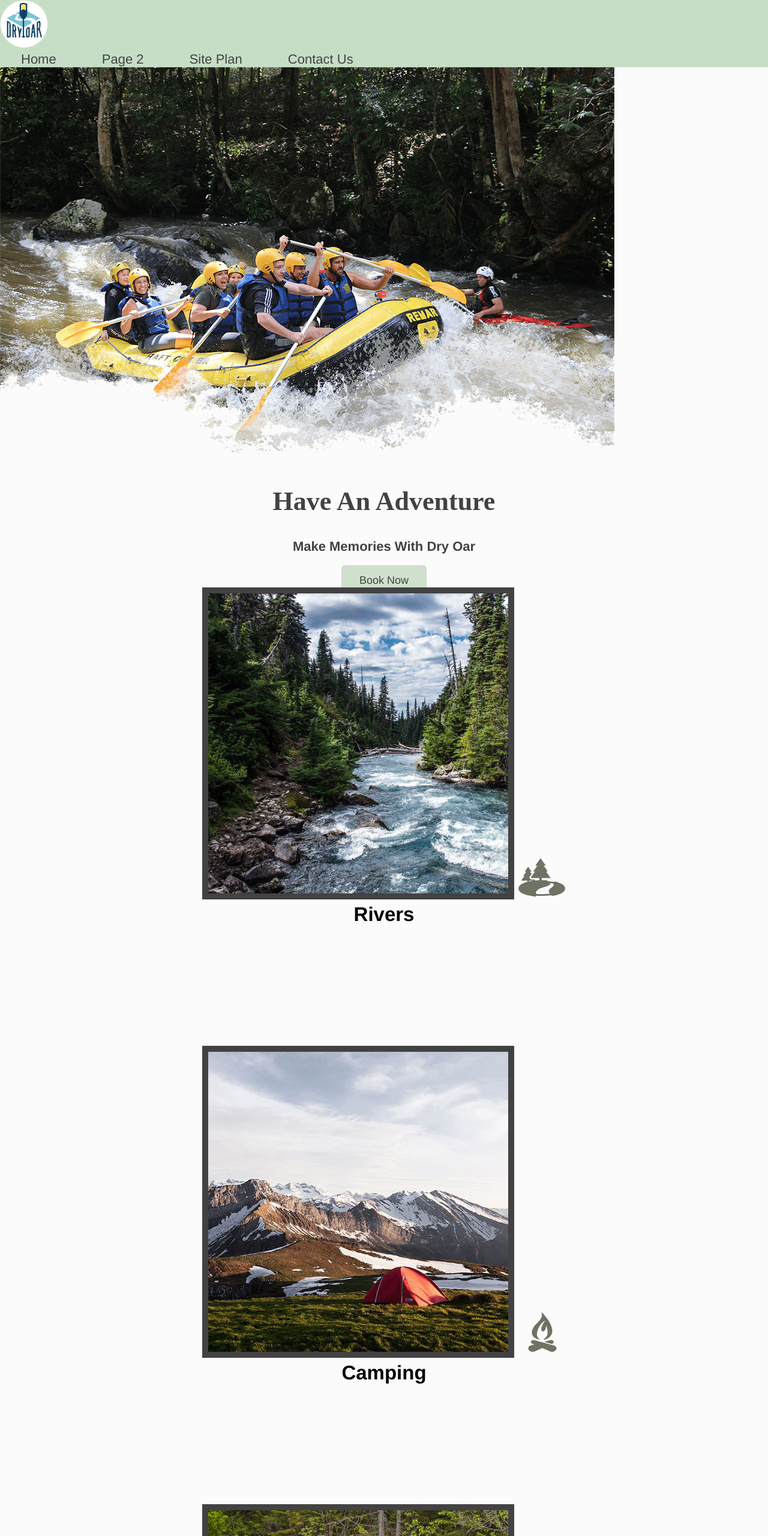
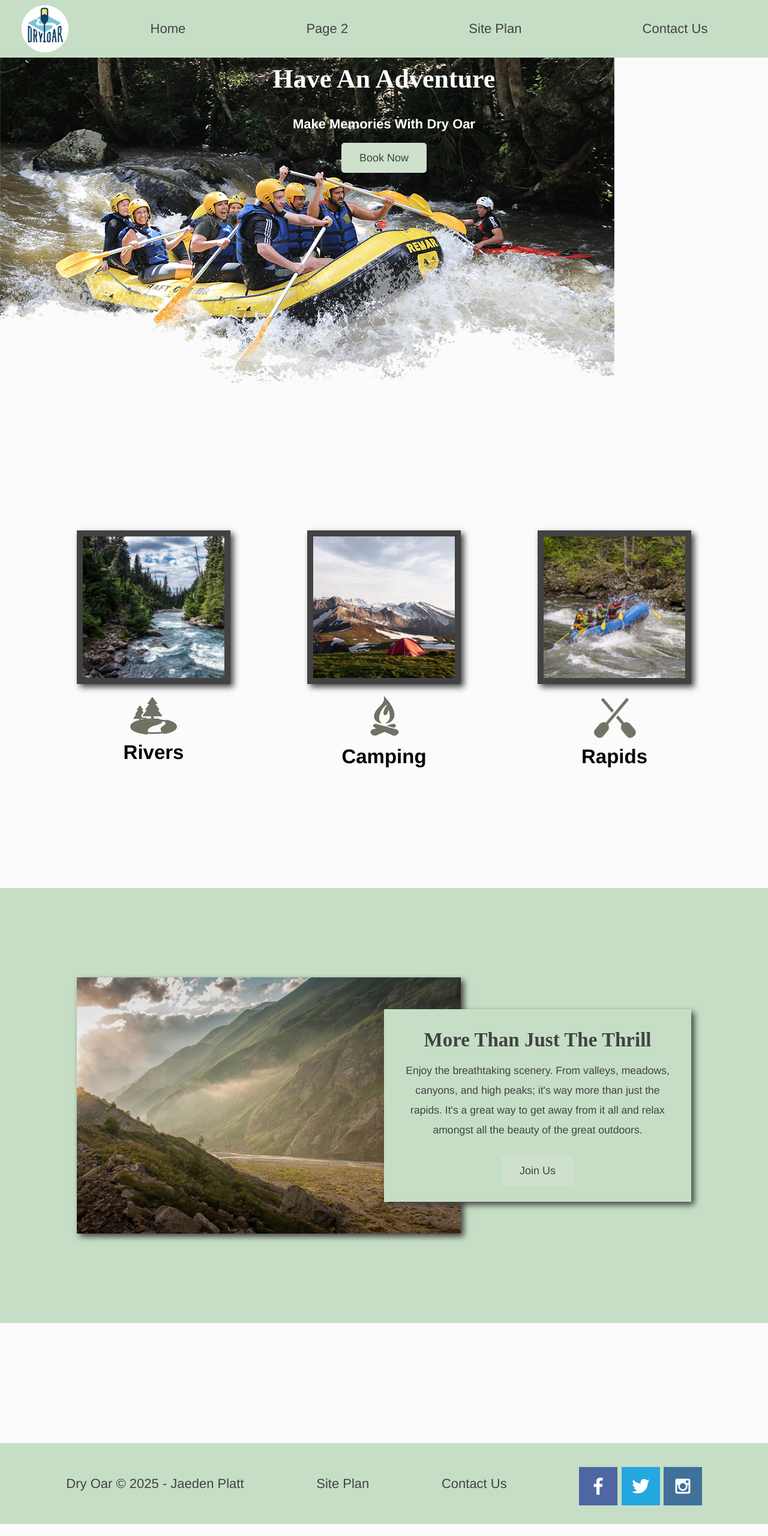
Before and after one commit to JaedenP2003/WDD130, a plain HTML site: page wwr/index.html in a window 1280 px wide. Shown: the top 2560 px of the page at 60% size. Drawn offline with Linux system fonts and the light colour scheme; a web font is replaced by a local one.

Commit message:
Finishing touches

```diff
--- /dev/null
+++ b/Class.css
@@ -0,0 +1,61 @@
+@import url('https://fonts.googleapis.com/css2?family=Press+Start+2P&display=swap');
+@import url('https://fonts.googleapis.com/css2?family=Triforce+Typograph&display=swap');
+
+body {
+    font-family: 'Press Start 2P', cursive;
+    background-color: #001f3f;
+    color: #f1c232;
+    margin: 0;
+    padding: 0;
+}
+
+header {
+    background-color: #003366;
+    color: #f1c232;
+    padding: 20px 0;
+    text-align: center;
+    font-family: 'Triforce Typograph', sans-serif;
+}
+
+h1 {
+    margin: 0;
+    font-family: 'Triforce Typograph', sans-serif;
+    color: #f1c232;
+}
+
+main {
+    padding: 20px;
+}
+
+section {
+    margin-bottom: 20px;
+}
+
+h2 {
+    color: #ffdd44;
+    font-family: 'Triforce Typograph', sans-serif;
+}
+
+ul {
+    list-style-type: none;
+    padding: 0;
+}
+
+ul li {
+    background-color: #004d4d;
+    color: #ffdd44;
+    margin-bottom: 10px;
+    padding: 10px;
+    border-radius: 5px;
+    font-family: 'Press Start 2P', cursive;
+}
+
+footer {
+    background-color: #003366;
+    color: #f1c232;
+    text-align: center;
+    padding: 10px 0;
+    position: fixed;
+    width: 100%;
+    bottom: 0;
+}
--- /dev/null
+++ b/PWP/styles.css
@@ -0,0 +1,65 @@
+@import url('https://fonts.googleapis.com/css2?family=Press+Start+2P&display=swap');
+@import url('https://fonts.googleapis.com/css2?family=Triforce+Typograph&display=swap');
+@font-face {
+    font-family: 'HyliaSerifBeta';
+    src: url(HyliaSerifBeta-Regular.otf) format(opentype);
+}
+
+body {
+    font-family: 'Triforce Typograph', cursive;
+    background-color: #001f3f;
+    color: #f1c232;
+    margin: 0;
+    padding: 0;
+}
+
+header {
+    background-color: #003366;
+    color: #f1c232;
+    padding: 20px 0;
+    text-align: center;
+    font-family: 'HyliaSerifBeta', sans-serif;
+}
+
+h1 {
+    margin: 0;
+    font-family: 'HyliaSerifBeta', sans-serif;
+    color: #f1c232;
+}
+
+main {
+    padding: 20px;
+}
+
+section {
+    margin-bottom: 20px;
+}
+
+h2 {
+    color: #ffdd44;
+    font-family: 'HyliaSerifBeta', sans-serif;
+}
+
+ul {
+    list-style-type: none;
+    padding: 0;
+}
+
+ul li {
+    background-color: #004d4d;
+    color: #ffdd44;
+    margin-bottom: 10px;
+    padding: 10px;
+    border-radius: 5px;
+    font-family: 'Triforce Typograph', cursive;
+}
+
+footer {
+    background-color: #003366;
+    color: #f1c232;
+    text-align: center;
+    padding: 10px 0;
+    position: fixed;
+    width: 100%;
+    bottom: 0;
+}
--- /dev/null
+++ b/styles.css
@@ -0,0 +1,75 @@
+body {
+    font-family: 'Comic Sans MS', cursive, sans-serif;
+    background-color: #a3d9ff;
+    color: #333;
+    text-align: center;
+    margin: 0;
+    padding: 0;
+}
+
+/* Style the header */
+header {
+    background-color: #ffcc00;
+    padding: 20px;
+    border-bottom: 5px solid #ff9900;
+    box-shadow: 0px 4px 8px rgba(0, 0, 0, 0.2);
+}
+
+h1 {
+    font-size: 36px;
+    text-shadow: 3px 3px 0px #ff6600;
+}
+
+/* Navigation bar */
+nav {
+    background-color: #ff6600;
+    padding: 15px;
+    border-bottom: 5px solid #cc4400;
+}
+
+nav a {
+    text-decoration: none;
+    font-weight: bold;
+    color: white;
+    padding: 10px 20px;
+    border-radius: 10px;
+    background-color: #ff9900;
+    transition: transform 0.2s ease-in-out;
+    display: inline-block;
+}
+
+nav a:hover {
+    transform: scale(1.1);
+    background-color: #ffcc00;
+}
+
+/* Sections */
+section {
+    background-color: white;
+    margin: 20px auto;
+    padding: 20px;
+    width: 80%;
+    max-width: 800px;
+    border-radius: 20px;
+    box-shadow: 0px 4px 10px rgba(0, 0, 0, 0.3);
+    border: 3px dashed #ff9900;
+}
+
+h2 {
+    color: #ff6600;
+    text-shadow: 2px 2px 0px #ffcc00;
+}
+
+/* Footer */
+footer {
+    background-color: #ffcc00;
+    padding: 10px;
+    border-top: 5px solid #ff9900;
+    font-weight: bold;
+}
+
+/* Fun animation for hover */
+section:hover {
+    transform: scale(1.02);
+    transition: transform 0.2s ease-in-out;
+}
--- a/wwr/index.html
+++ b/wwr/index.html
@@ -33,7 +33,7 @@
         </section>
         </div>
         <main class="home-grid">
-        <section class="rivers_card">
+        <section class="rivers-card">
             <img class="card-img" src="images/rivers.jpg" alt="river in forest">
             <img class="icon" src="images/river_icon.png" alt="river icon">
             <h2>Rivers</h2>
--- a/wwr/styles/style.css
+++ b/wwr/styles/style.css
@@ -12,6 +12,7 @@ nav a {
 }
 #hero-msg h1, #hero-msg h4 {
     text-align: center;
+    color: white;
 }
 .button-box {
     text-align: center;
@@ -22,6 +23,8 @@ main section {
 #background {
     height: 725px;
     background-color: #c6dec6;
+    grid-column: 1/11;
+    grid-row: 4/9;
 }
 body {
     background-color: #fcfbfb;
@@ -32,6 +35,8 @@ body {
 }
 header {
     background-color: #c6dec6;
+    display: grid;
+    grid-template-columns: 150px auto;
 }
 nav a:hover {
     color: #c6dec6;
@@ -54,12 +59,18 @@ nav a:hover {
     background-color: #c6dec6;
     line-height: 1.5em;
     padding: 35px;
+    grid-column: 6/10;
+    grid-row: 6/7;
+    box-shadow: 5px 5px 10px #424242;
 }
 footer {
     background-color: #c6dec6;
     color: #424242;
     padding: 25px 50px;
     margin-top: 200px;
+    display: flex;
+    justify-content: space-around;
+    align-items: center;
 }
 .home-title {
     color: #424242;
@@ -108,12 +119,109 @@ h2 {
 footer .social img {
     padding-top: 15px;
 }
-.rivers-card, .camping-card, .rapids-card {
+.rivers-card {
     margin: 200px 0;
+    grid-column: 2/4;
+    grid-row: 2/3;
+}
+.camping-card {
+    margin: 200px 0;
+    grid-column: 5/7;
+    grid-row: 2/3;
+}
+.rapids-card {
+    margin: 200px 0;
+    grid-column: 8/10;
+    grid-row: 2/3;
 }
 .card-img {
     border: 10px solid #424242;
+    width: 100%;
+    transition: transform .5s;
+    box-shadow: 5px 5px 10px #424242;
+}
+.card-img:hover {
+    opacity: .6;
+    transform: scale(1.1);
 }
 main section img {
     box-sizing: border-box;
 }
+nav {
+    display: flex;
+    justify-content: space-around;
+}
+#logo_link {
+    padding-top: 5px;
+    justify-self: center;
+    align-self: center;
+}
+#hero {
+    display: grid;
+    grid-template-columns: 1fr 3fr 1fr;
+    margin-top: -100px;
+}
+#hero-box {
+    grid-column: 1/4;
+    grid-row: 1/3;
+    z-index: -1;
+}
+#hero-msg {
+    grid-column: 2/3;
+    grid-row: 1/2;
+    margin-top: 100px;
+}
+.home-grid {
+    display: grid;
+    grid-template-columns: 1fr 1fr 1fr 1fr 1fr 1fr 1fr 1fr 1fr 1fr;
+}
+.mountains {
+    width: 100%;
+    grid-column: 2/7;
+    grid-row: 5/8;
+    box-shadow: 5px 5px 10px #424242;
+}
+
+@media screen and (max-width: 900px) {
+    #hero, .home-grid {
+        display: block;
+        height: auto;
+    }
+    nav, footer {
+        flex-direction: column;
+    }
+    nav a {
+        display: block;
+        padding: 15px;
+    }
+    #hero {
+        margin-top: 0;
+    }
+    #hero-msg {
+        margin-top: 0;
+    }
+    #hero-msg h4 {
+        display: none;
+    }
+    #hero-msg h1 {
+        color: #6f7364;
+    }
+    .home-title {
+        font-size: 25px;
+    }
+    .rivers-card, .camping-card, .rapids-card {
+        margin: 50px auto;
+        width: 60%;
+    }
+    #background {
+        display: none;
+    }
+    .mountains, .msg {
+        width: 80%;
+        display: block;
+        margin: 0 auto;
+    }
+    footer {
+        margin-top: 25px;
+    }
+}
```
Also changed, not shown: AI-demonstration.html (added, +57 -0 lines), Class.html (added, +33 -0 lines), PWP/Zelda.html (added, +34 -0 lines), PWP/HyliaSerifBeta-Regular.otf (added).
